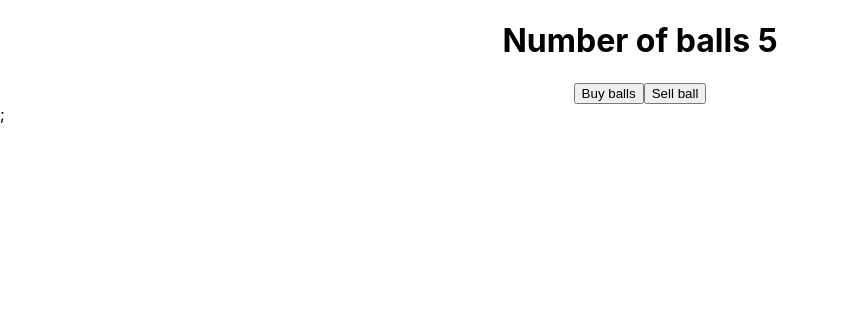
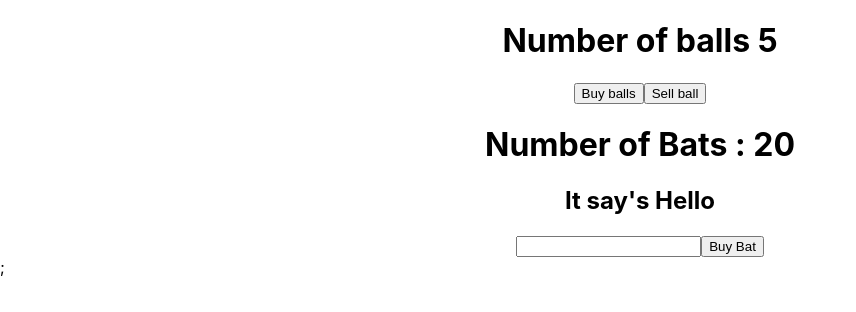
Before and after one commit to AdityaRaj2097/Redux, a React (Create React App) app: page / in a window 1280 px wide. Shown: the top 312 px of the page, without its empty margins (0-856 px from the left). Built offline with nearby package versions, Linux system fonts and the light colour scheme.

Commit message:
Implemented till Root reducer or how we used multiple reducer

```diff
--- a/src/App.js
+++ b/src/App.js
@@ -2,16 +2,19 @@ import React from "react";
 
 import "./App.css";
 import { Provider } from "react-redux";
+// import store from "./redux/rootreducer";
 import store from "./store";
 import Ball from "./Component/Ball";
-import bat from "./Component/bat";
+import Bat from "./Component/Bat";
+
+// import Bat from "./Component/Bat";
 
 function App() {
   return (
     <Provider store={store}>
       <div className="App">
         <Ball></Ball>
-        {/* <bat></bat> */}
+        <Bat></Bat>
       </div>
       ;
     </Provider>
--- a/src/Component/Ball.js
+++ b/src/Component/Ball.js
@@ -15,7 +15,7 @@ function Ball(props) {
 const mapStatetoProps = (store) => {
   console.log("in map state");
 
-  return store;
+  return store.Ball;
 };
 
 const mapDispatgcPRops = (dispatch) => {
@@ -32,4 +32,6 @@ const mapDispatgcPRops = (dispatch) => {
 
 
 
-export default connect(mapStatetoProps, mapDispatgcPRops)(Ball);
+//  By the help of which
+const HigherOrderCompontne = connect(mapStatetoProps, mapDispatgcPRops)(Ball);
+export default HigherOrderCompontne;
--- a/src/Component/bat.js
+++ b/src/Component/bat.js
@@ -0,0 +1,52 @@
+import React, { useState } from "react";
+import { connect } from "react-redux";
+function Bat(props) {
+  // const [bat, setBat] = useState(5);
+  const [value, setValue] = useState("");
+  return (
+    <div>
+      <h1>Number of Bats : {props.quantity}</h1>
+      <h2>It say's {props.dummyState}</h2>
+      <input
+        value={value}
+        onChange={(e) => {
+          // console.log(e.target.value)
+          setValue(e.target.value);
+        }}
+      ></input>
+      <button
+        onClick={() => {
+          props.setBat(value);
+          setValue("");
+        }}
+      >
+        Buy Bat
+      </button>
+    </div>
+  );
+}
+// 5 -> provide state variables from store
+
+
+//  simple si baat hai isme hum isme hum global stroe milegi but hum bat component ko sirf bat wali
+//  store provide kraynge jo bat ko need hai isliye isme hum stro.bat passs karenge
+const mapStateToProps = (store) => {
+  console.log("in map state to prop", store);
+  // state variables change
+  return store.Bat;
+};
+// dispatch action provide to reducer
+const mapDispatchtoProps = (dispatch) => {
+  //    action
+  // handler function
+  return {
+    setBat: (val) => {
+      dispatch({
+        type: "buy_bat",
+        // data send to reducer function
+        payload: val,
+      });
+    },
+  };
+};
+export default connect(mapStateToProps, mapDispatchtoProps)(Bat);
--- /dev/null
+++ b/src/redux/ball/Ballreducer.js
@@ -0,0 +1,24 @@
+let inialstate = {
+  balls: 5,
+};
+function BallReducer(state = inialstate, action) {
+  switch (action.type) {
+    case "Buy_ball":
+      let nestate = {
+        balls: state.balls - 1,
+      };
+      return nestate;
+
+    case "sell_balls":
+      let newState = {
+        balls: state.balls + 1,
+      };
+      return newState;
+
+    default:
+      return state;
+  }
+}
+
+// const store = createStore(BallReducer);
+export default BallReducer;
--- /dev/null
+++ b/src/redux/bat/BatReducer.js
@@ -0,0 +1,22 @@
+let initialState = {
+  quantity: 20,
+  dummyState: "Hello",
+};
+function BatReducer(state = initialState, action) {
+  console.log(state);
+  switch (action.type) {
+    case "buy_bat":
+      // store update
+      console.log(action.payload);
+      let newObject = {
+        ...state,
+        quantity: state.quantity - action.payload,
+      };
+      // console.log(newObject);
+      return newObject;
+
+    default:
+      return state;
+  }
+}
+export default BatReducer;
--- /dev/null
+++ b/src/redux/rootreducer.js
@@ -0,0 +1,10 @@
+import { combineReducers } from "redux";
+import BatReducer from "./bat/BatReducer";
+import BallReducer from "./ball/Ballreducer";
+console.log("root Reducer");
+// merged store
+const rootReducer = combineReducers({
+  Ball: BallReducer,
+  Bat: BatReducer,
+});
+export default rootReducer;
--- a/src/store.js
+++ b/src/store.js
@@ -1,26 +1,5 @@
 import { createStore } from "redux";
-
-let inialstate = {
-  balls: 5,
-};
-function BallReducer(state = inialstate, action) {
-  switch (action.type) {
-    case "Buy_ball":
-      let nestate = {
-        balls: state.balls - 1,
-      };
-      return nestate;
-
-    case "sell_balls":
-      let newState = {
-        balls: state.balls + 1,
-      };
-      return newState;
-
-    default:
-      return state;
-  }
-}
-
-const store = createStore(BallReducer);
+import rootReducer from "./redux/rootreducer";
+console.log("Hello");
+const store = createStore(rootReducer);
 export default store;
```
Also changed, not shown: src/redux/ball/temp.js (added).
